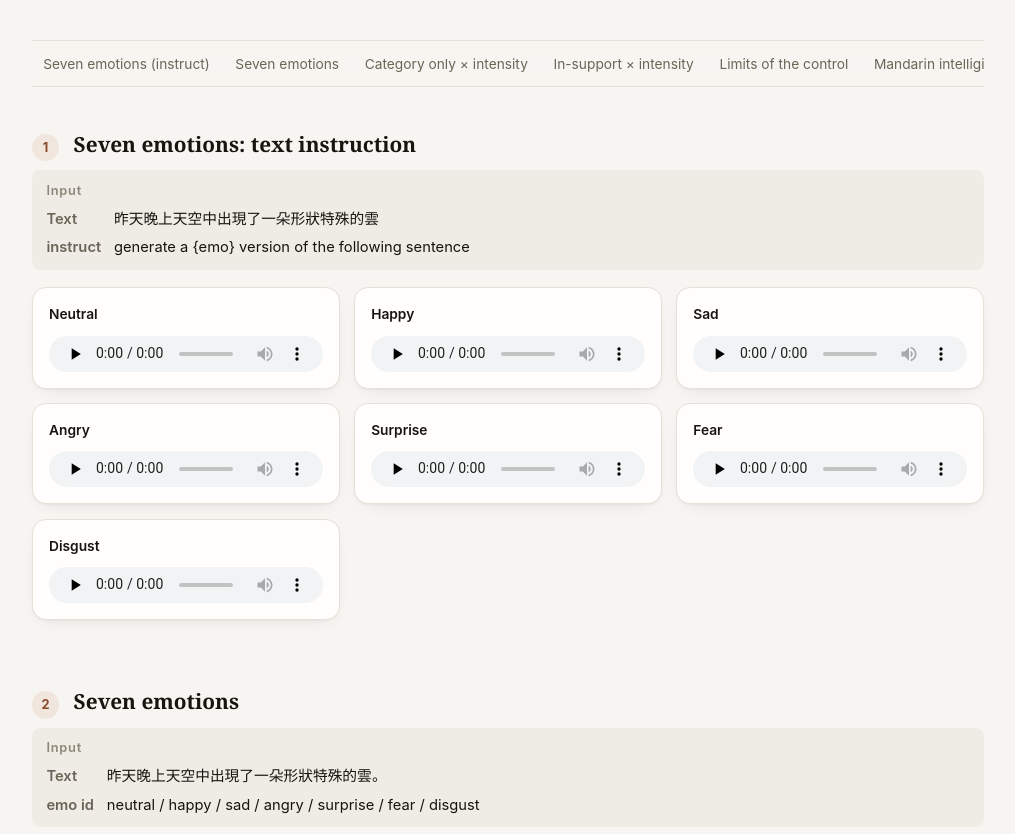
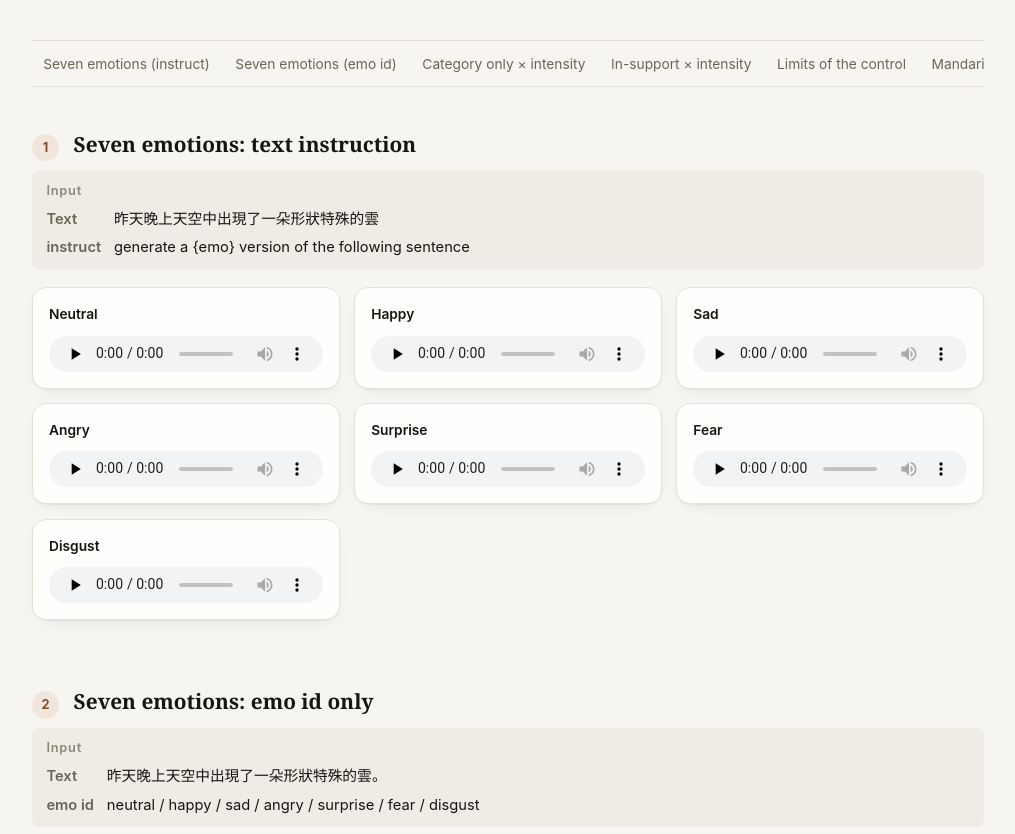
Before and after one commit to AChunFish/thesis-defense-demo, a plain HTML site: page docs/index.html in a window 1280 px wide. Shown: the part 118-952 px from the top of the page, without its empty margins (132-1147 px from the left). Drawn offline with Linux system fonts and the light colour scheme.

Commit message:
Retitle the emo-id section

```diff
--- a/docs/index.html
+++ b/docs/index.html
@@ -91,7 +91,7 @@ a:focus-visible,audio:focus-visible,button:focus-visible{outline:2px solid var(-
 <header>
 <div class="langs"><button type="button" data-lang="zh" aria-pressed="true">中文</button><button type="button" data-lang="en" aria-pressed="false">EN</button></div>
 <h1><span class="zh">DEMO</span><span class="en">DEMO</span></h1></header>
-<nav><ol><li><a href="#emotions_instruct"><span class="zh">七類情緒（指令）</span><span class="en">Seven emotions (instruct)</span></a></li><li><a href="#emotions"><span class="zh">七類情緒</span><span class="en">Seven emotions</span></a></li><li><a href="#emoid_w"><span class="zh">只給類別 × 強度</span><span class="en">Category only × intensity</span></a></li><li><a href="#intensity"><span class="zh">支撐區內 × 強度</span><span class="en">In-support × intensity</span></a></li><li><a href="#support"><span class="zh">控制範圍的但書</span><span class="en">Limits of the control</span></a></li><li><a href="#cer"><span class="zh">中文可懂度</span><span class="en">Mandarin intelligibility</span></a></li></ol></nav>
+<nav><ol><li><a href="#emotions_instruct"><span class="zh">七類情緒（指令）</span><span class="en">Seven emotions (instruct)</span></a></li><li><a href="#emotions"><span class="zh">七類情緒（emo id）</span><span class="en">Seven emotions (emo id)</span></a></li><li><a href="#emoid_w"><span class="zh">只給類別 × 強度</span><span class="en">Category only × intensity</span></a></li><li><a href="#intensity"><span class="zh">支撐區內 × 強度</span><span class="en">In-support × intensity</span></a></li><li><a href="#support"><span class="zh">控制範圍的但書</span><span class="en">Limits of the control</span></a></li><li><a href="#cer"><span class="zh">中文可懂度</span><span class="en">Mandarin intelligibility</span></a></li></ol></nav>
 <section id="emotions_instruct">
 <div class="sec-head"><span class="num">1</span><h2><span class="zh">七類情緒：文字指令</span><span class="en">Seven emotions: text instruction</span></h2></div>
 <div class="inputs"><b><span class="zh">輸入</span><span class="en">Input</span></b><dl><dt><span class="zh">文本</span><span class="en">Text</span></dt><dd>昨天晚上天空中出現了一朵形狀特殊的雲</dd><dt><span class="zh">instruct</span><span class="en">instruct</span></dt><dd>generate a {emo} version of the following sentence</dd></dl></div>
@@ -127,7 +127,7 @@ a:focus-visible,audio:focus-visible,button:focus-visible{outline:2px solid var(-
 </div>
 </section>
 <section id="emotions">
-<div class="sec-head"><span class="num">2</span><h2><span class="zh">七類情緒</span><span class="en">Seven emotions</span></h2></div>
+<div class="sec-head"><span class="num">2</span><h2><span class="zh">七類情緒：只給 emo id</span><span class="en">Seven emotions: emo id only</span></h2></div>
 <div class="inputs"><b><span class="zh">輸入</span><span class="en">Input</span></b><dl><dt><span class="zh">文本</span><span class="en">Text</span></dt><dd>昨天晚上天空中出現了一朵形狀特殊的雲。</dd><dt><span class="zh">emo id</span><span class="en">emo id</span></dt><dd>neutral / happy / sad / angry / surprise / fear / disgust</dd></dl></div>
 <div class="grid cols-3">
 <div class="card">
```
